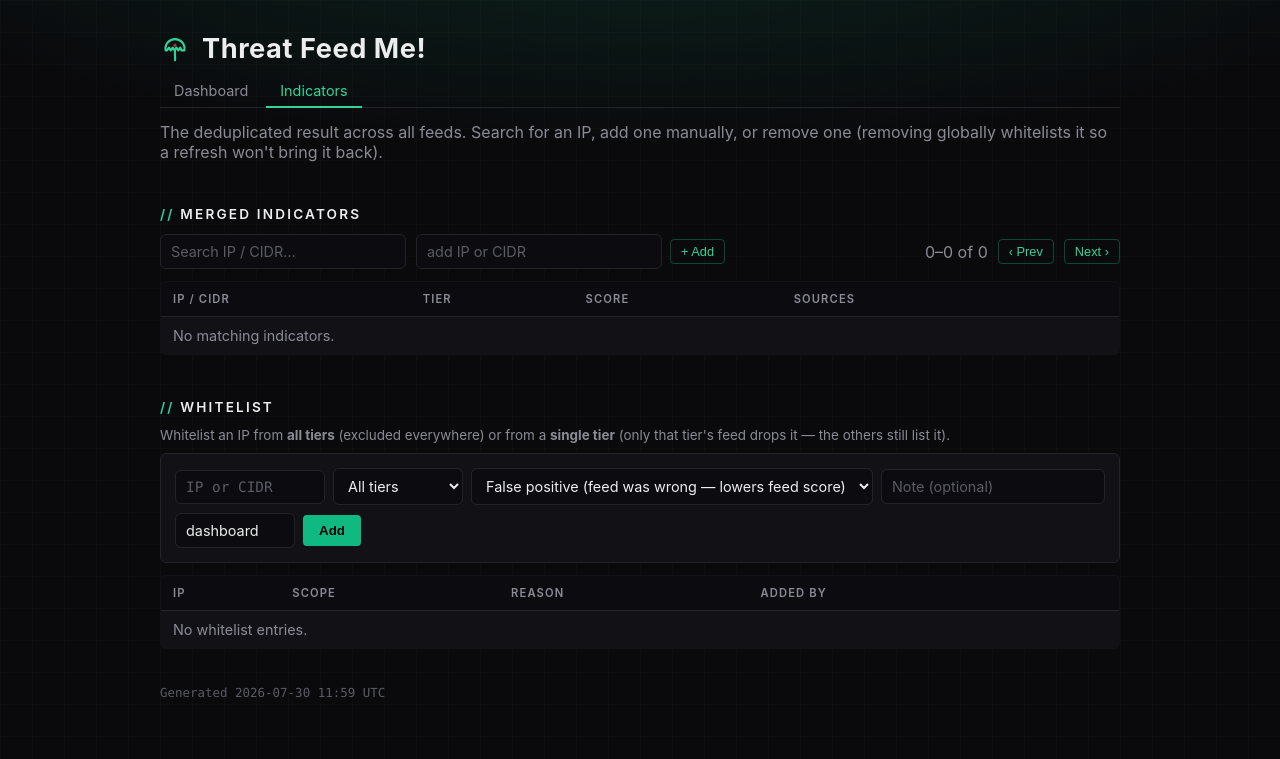
After one commit to alexlinos/threat-feed-me, a FastAPI app: page /indicators in a window 1280 px wide. The commit adds this page. Shown: the top 759 px of the page. Run offline with FastAPI, Linux system fonts and the light colour scheme; data that the repository does not hold is empty; some libraries are stand-ins or nearby versions.

Commit message:
Split dashboard: move indicators/whitelist to their own page, add nav
The landing page led with feed URLs and then buried them under a 50-row
window onto a 50,000-row indicator table. That list is data exhaust — what
the system consumed, not what it concluded — and the whitelist table below
it pushed the feeds management surface off-screen entirely.

- New base.html with a nav bar; dashboard.html and indicators.html extend it.
- /indicators holds the merged-indicator table (search, pagination, add,
  per-IP whitelist modal) and the whitelist form/table. Accepts ?q= so the
  search can be deep-linked.
- The dashboard keeps the stat tiles, feed URL cards, and feed management,
  and gains a single lookup box that answers 'is this IP in my feeds?' by
  deep-linking to /indicators?q=<ip> — the common case never needs the list.
- Firewall vendor instructions are a collapsed <details>: eight vendors of
  static text, read once per deployment.
- app.js is shared by both pages, so the indicator bootstrap now no-ops when
  the table is absent.

This clears the space the feed-telemetry panel will occupy on the landing
page. Verified in a browser: nav active states, lookup deep-link, prefilled
filtered search, and the whitelist modal all work on the new page.

```diff
--- a/src/threatfeedme/static/app.css
+++ b/src/threatfeedme/static/app.css
@@ -29,6 +29,14 @@ h2 { margin:44px 0 12px; font-size:.85em; font-weight:600; text-transform:upperc
      letter-spacing:.16em; color:var(--ink); }
 h2::before { content:"// "; color:var(--accent-hi); }
 .sub { color:var(--muted); margin:0 0 28px; }
+.nav { display:flex; gap:4px; margin:10px 0 14px; border-bottom:1px solid var(--line); }
+.nav a { padding:7px 14px; color:var(--muted); text-decoration:none; font-size:.9em;
+         border-bottom:2px solid transparent; margin-bottom:-1px; }
+.nav a:hover { color:var(--ink); }
+.nav a.active { color:var(--accent-hi); border-bottom-color:var(--accent-hi); }
+.lookup { display:flex; gap:8px; align-items:center; flex-wrap:wrap; margin:18px 0 4px; }
+.lookup label { font-size:.9em; color:var(--muted); }
+.lookup .text-input { min-width:220px; }
 
 .stats { display:flex; flex-wrap:wrap; gap:10px; margin:0 0 12px; }
 .stat { background:var(--card); border:1px solid var(--line); border-radius:var(--radius);
@@ -70,6 +78,11 @@ h2::before { content:"// "; color:var(--accent-hi); }
 .howto b { color:var(--blue); }
 .howto ul { margin:8px 0 0; padding-left:20px; }
 .howto li { margin:4px 0; }
+/* Collapsed by default (<details>): the vendor list is read once per deploy. */
+.howto > summary { cursor:pointer; color:var(--blue); list-style:none; }
+.howto > summary::-webkit-details-marker { display:none; }
+.howto > summary::before { content:"▸ "; }
+.howto[open] > summary::before { content:"▾ "; }
 
 table { width:100%; border-collapse:collapse; background:var(--card);
          border:1px solid var(--line); border-radius:var(--radius); overflow:hidden; }
--- a/src/threatfeedme/static/app.js
+++ b/src/threatfeedme/static/app.js
@@ -182,13 +182,26 @@ function indPage(dir) {
     loadIndicators();
 }
 let indDebounce;
+// The indicators table lives on /indicators only, so this bootstrap must be
+// a no-op on the dashboard (app.js is shared by both pages).
 document.addEventListener('DOMContentLoaded', () => {
-    document.getElementById('ind-q').addEventListener('input', () => {
+    const q = document.getElementById('ind-q');
+    if (!q) return;
+    q.addEventListener('input', () => {
         clearTimeout(indDebounce);
         indDebounce = setTimeout(() => { indOffset = 0; loadIndicators(); }, 300);
     });
-    loadIndicators();
+    loadIndicators();  // honors any ?q= the dashboard lookup box deep-linked with
 });
+
+// Dashboard lookup box: jump to the indicators page filtered to one address,
+// so the common "is this IP in my feeds?" question never needs the full list.
+function lookupIndicator(e) {
+    e.preventDefault();
+    const ip = document.getElementById('lookup-ip').value.trim();
+    location.href = '/indicators' + (ip ? '?q=' + encodeURIComponent(ip) : '');
+    return false;
+}
 async function addIndicator(e) {
     e.preventDefault();
     const ip = document.getElementById('ind-add').value.trim();
--- /dev/null
+++ b/src/threatfeedme/templates/base.html
@@ -0,0 +1,27 @@
+<!DOCTYPE html>
+<html lang="en">
+<head>
+    <meta charset="utf-8">
+    <meta name="viewport" content="width=device-width, initial-scale=1">
+    <meta name="color-scheme" content="dark">
+    <title>{% block title %}Threat Feed Me!{% endblock %}</title>
+    <link rel="icon" type="image/svg+xml" href="/static/favicon.svg">
+    <link rel="stylesheet" href="/static/app.css">
+</head>
+<body>
+<div class="container">
+    <h1><svg class="logo-mark" viewBox="0 0 128 128" aria-hidden="true"><g transform="translate(64 60)"><path d="M-40 10 C-44 -18 -24 -38 0 -38 C24 -38 44 -18 40 10 L28 10 L22 -2 L14 10 L6 -2 L-2 10 L-10 -2 L-18 10 L-26 -2 L-34 10 Z" fill="none" stroke="#34d399" stroke-width="9" stroke-linejoin="round"/><path d="M0 12 C-3 32 3 38 0 52" fill="none" stroke="#34d399" stroke-width="9" stroke-linecap="round"/><circle class="prey" cx="0" cy="-12" r="6.5" fill="#f87171"/></g></svg>Threat Feed Me!</h1>
+    <nav class="nav">
+        <a href="/" {% if page == 'dashboard' %}class="active"{% endif %}>Dashboard</a>
+        <a href="/indicators" {% if page == 'indicators' %}class="active"{% endif %}>Indicators</a>
+    </nav>
+    <p class="sub">{% block subtitle %}{% endblock %}</p>
+
+{% block content %}{% endblock %}
+
+    <footer>Generated {{ generated_at }}</footer>
+</div>
+{% block modals %}{% endblock %}
+<script src="/static/app.js"></script>
+</body>
+</html>
--- /dev/null
+++ b/src/threatfeedme/templates/indicators.html
@@ -0,0 +1,89 @@
+{% extends "base.html" %}
+{% block title %}Indicators — Threat Feed Me!{% endblock %}
+{% block subtitle %}The deduplicated result across all feeds. Search for an IP, add one manually,
+   or remove one (removing globally whitelists it so a refresh won't bring it back).{% endblock %}
+
+{% block content %}
+    <h2>Merged indicators</h2>
+    <div class="toolbar">
+        <input id="ind-q" type="text" class="text-input" placeholder="Search IP / CIDR…" value="{{ q }}">
+        <form onsubmit="return addIndicator(event)" style="display:flex;gap:8px;align-items:center">
+            <input id="ind-add" type="text" class="text-input" placeholder="add IP or CIDR">
+            <button class="mini-btn" type="submit">+ Add</button>
+        </form>
+        <span class="grow"></span>
+        <span id="ind-pageinfo" class="muted"></span>
+        <button class="mini-btn" id="ind-prev" onclick="indPage(-1)">‹ Prev</button>
+        <button class="mini-btn" id="ind-next" onclick="indPage(1)">Next ›</button>
+    </div>
+    <table>
+        <thead><tr><th>IP / CIDR</th><th>Tier</th><th>Score</th><th>Sources</th><th></th></tr></thead>
+        <tbody id="ind-body"><tr><td colspan="5" class="muted">Loading…</td></tr></tbody>
+    </table>
+
+    <h2>Whitelist</h2>
+    <p class="hint">Whitelist an IP from <b>all tiers</b> (excluded everywhere) or from a
+       <b>single tier</b> (only that tier's feed drops it — the others still list it).</p>
+    <form class="wl-form" onsubmit="return addWl(event)">
+        <input class="ip" id="wl-ip" type="text" placeholder="IP or CIDR" required>
+        <select id="wl-feed" title="Scope">
+            <option value="{{ all_feeds }}">All tiers</option>
+            <option value="tier:high">High only</option>
+            <option value="tier:medium">Medium only</option>
+            <option value="tier:low">Low only</option>
+        </select>
+        <select id="wl-reason-code" title="Reason">
+            {% for code, label in reason_options.items() %}<option value="{{ code }}">{{ label }}</option>{% endfor %}
+        </select>
+        <input class="reason" id="wl-reason" type="text" placeholder="Note (optional)">
+        <input id="wl-by" type="text" placeholder="Added by" value="dashboard" style="width:120px">
+        <button type="submit">Add</button>
+    </form>
+    <table>
+        <thead><tr><th>IP</th><th>Scope</th><th>Reason</th><th>Added by</th><th></th></tr></thead>
+        <tbody>
+        {% for w in whitelist_rows %}
+            <tr>
+                <td><code>{{ w.ip }}</code> <a class="vt-btn" href="https://www.virustotal.com/gui/search/{{ w.ip }}" target="_blank" title="Look up on VirusTotal">VT</a></td>
+                <td>{% if w.feed_name == all_feeds %}All tiers{% elif w.feed_name.startswith('tier:') %}<code>{{ w.feed_name.split(':')[1]|capitalize }} only</code>{% else %}<code>{{ w.feed_name }}</code>{% endif %}</td>
+                <td><span class="{{ w.reason_class }}">{{ w.reason_label }}</span><span class="muted" style="font-size:.85em">{% if w.reason %} {{ w.reason }}{% endif %}</span></td>
+                <td>{{ w.added_by }}</td>
+                <td><button class="rm-btn" onclick='removeWl({{ w.ip|tojson }}, {{ w.feed_name|tojson }})'>Remove</button></td>
+            </tr>
+        {% else %}
+            <tr><td colspan="5" class="muted">No whitelist entries.</td></tr>
+        {% endfor %}
+        </tbody>
+    </table>
+{% endblock %}
+
+{% block modals %}
+<div class="modal-overlay" id="wl-modal">
+    <div class="modal">
+        <h3>Whitelist indicator</h3>
+        <p class="muted" id="wl-modal-ip"></p>
+        <div class="field">
+            <label>Reported by</label>
+            <div class="sources" id="wl-modal-sources">—</div>
+        </div>
+        <div class="field">
+            <label>Scope — whitelist from which tier?</label>
+            <select id="wl-modal-scope"></select>
+        </div>
+        <div class="field">
+            <label>Reason</label>
+            <select id="wl-modal-reason">
+                {% for code, label in reason_options.items() %}<option value="{{ code }}">{{ label }}</option>{% endfor %}
+            </select>
+        </div>
+        <div class="field">
+            <label>Note (optional)</label>
+            <input id="wl-modal-note" type="text" placeholder="e.g. our mail relay, decommissioned host">
+        </div>
+        <div class="actions">
+            <button class="cancel" onclick="closeWlModal()">Cancel</button>
+            <button class="btn" onclick="confirmWlModal()">Whitelist</button>
+        </div>
+    </div>
+</div>
+{% endblock %}
```
Also changed, not shown: src/threatfeedme/routers/system.py (+29 -11 lines), src/threatfeedme/templates/dashboard.html (+18 -106 lines), tests/test_dashboard_feeds.py (+23 -3 lines).
